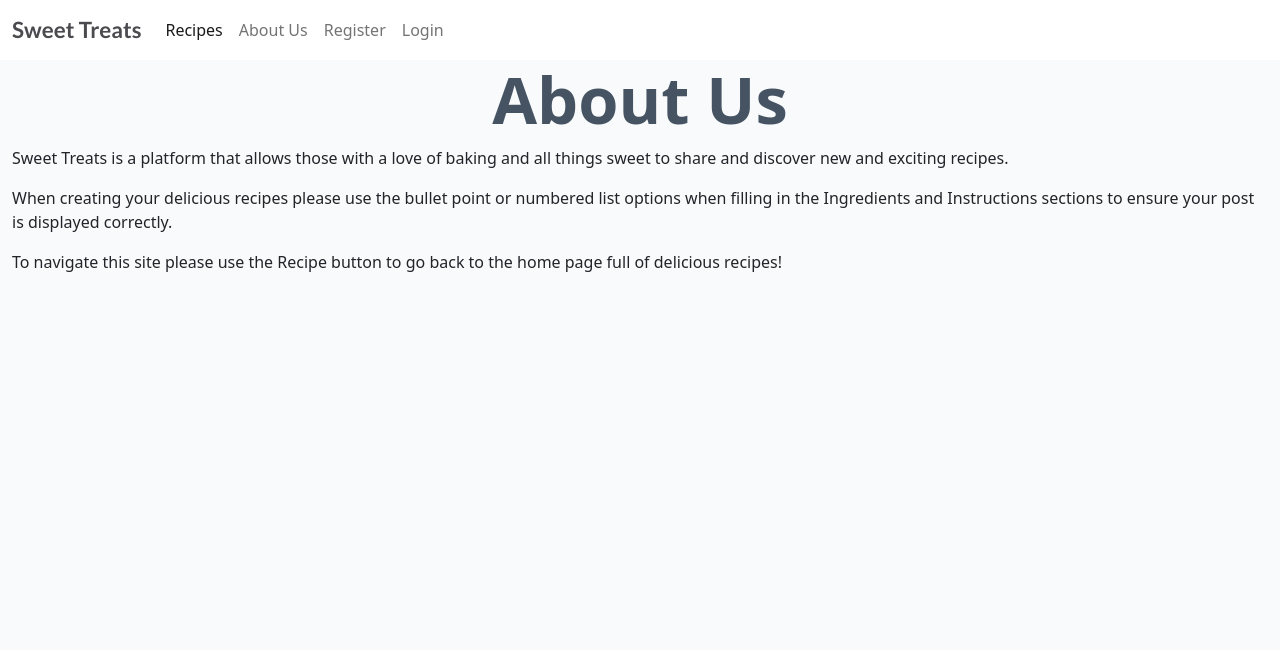
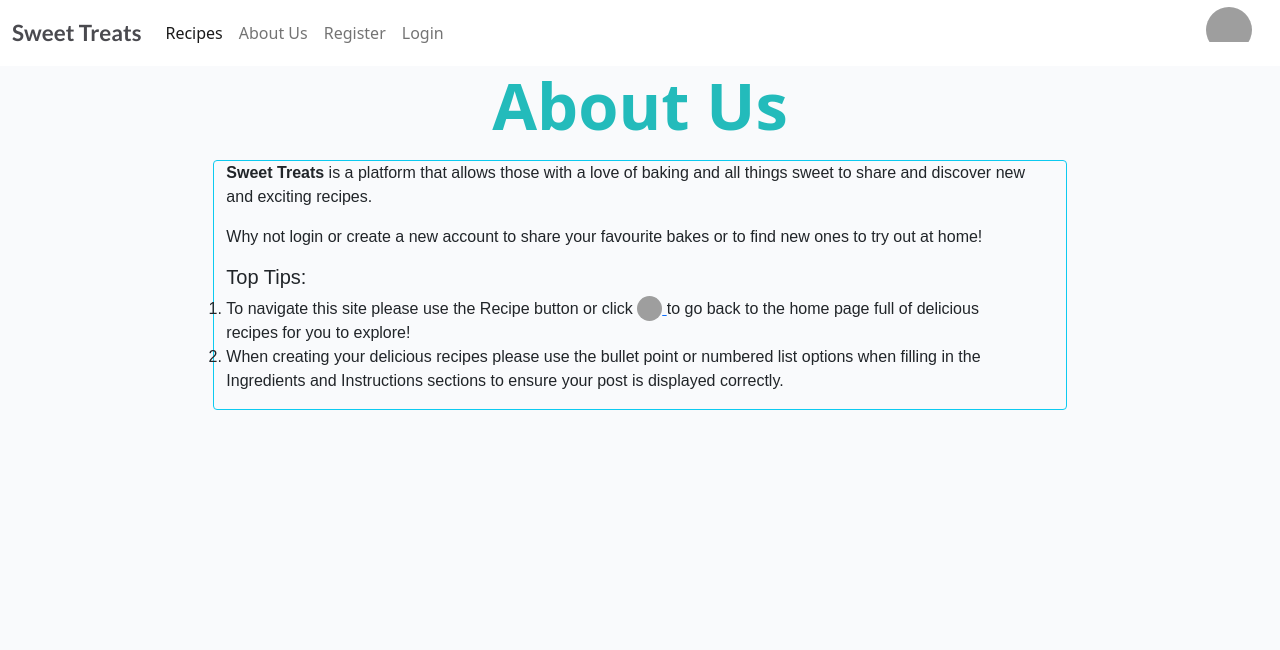
Before and after one commit to AmyDelaney94/sweet-treats, a Django app: page /about/ in a window 1280 px wide. Shown: the top 650 px of the page. Run offline with Django 3.2, Linux system fonts and the light colour scheme; grey boxes are pictures that could not be loaded.

Commit message:
Add styling to about page, update styling on posts page and add logo to navigation

```diff
--- a/static/css/style.css
+++ b/static/css/style.css
@@ -24,6 +24,14 @@ body {
 
 .main-bg {
     background-color: #F9FAFC;
+}
+
+.cupcake-image{
+    width: 46px;
+    height: 46px;
+    border-radius: 50%;
+    overflow: hidden;
+    margin-top: -6px;
 }
 
 /* Index page */
@@ -55,12 +63,12 @@ body {
     overflow: hidden;
     position: relative;
     display: inline-block;
-    height: 33vh;
+    height: 40vh;
     width: 100%;
 }
 
 .masthead-text {
-    background-color: #445261;
+    background-color: #23BBBB;
     color: white;
     position: relative;
 }
@@ -77,11 +85,7 @@ body {
     right: 90%;
     height: 100%;
     width: 150%;
-    background: #445261;
-    -webkit-transform: skew(15deg);
-    -moz-transform: skew(15deg);
-    transform: skew(15deg);
-    z-index: 100;
+    background: #23BBBB;
 }
 
 .post-link {
@@ -91,7 +95,7 @@ body {
 
 .post-link:hover,
 .page-link {
-    color: #E84610;
+    color: navy;
 }
 
 /* posts page */
@@ -102,13 +106,8 @@ body {
 
 .post-subtitle {
     margin-left: 5%;
-    color: lightgray;
+    color: #fff;
 }
-
-/* .comment {
-    justify-content: space-evenly;
-
-} */
 
 /* Signup Page */
 .btn-register {
@@ -146,6 +145,7 @@ body {
     border: none;
 }
 
+
 /* Creating Posts */
 .recipe-heading {
     text-align: center;
@@ -163,7 +163,20 @@ body {
     text-align: center;
     font-weight: bold;
     font-size: 65px;
-    color: #465362;
+    color: #23BBBB;
+}
+
+.about {
+    font-family: Arial, Helvetica, sans-serif;
+    font-weight: 500;
+}
+
+.cupcake {
+    width: 25px;
+    height: 25px;
+    border-radius: 50%;
+    overflow: hidden;
+    margin-top: -3px;
 }
 
 /* Update and Delete Posts */
--- a/templates/about.html
+++ b/templates/about.html
@@ -5,17 +5,33 @@
 <div class="container-fluid">
     <h1 class="about-heading">About Us</h1>
 </div>
-<div class="container-fluid">
+<div class="container-fluid col-md-8 card mb-4 mt-3 border border-info">
+    <div class="row about">
         <div class="row">
-        <p> Sweet Treats is a platform that allows those with a love of
+            <p> <strong>Sweet Treats</strong> is a platform that allows those with a love of
                 baking and all things sweet to share and discover new and exciting
                 recipes.
             </p>
-        <p> When creating your delicious recipes please use the bullet point
+            <p>
+                Why not login or create a new account to share your favourite bakes or
+                to find new ones to try out at home!
+            </p>
+        </div>
+        <div class="row">
+            <h5>Top Tips:</h5>
+            <ol>
+                <li>To navigate this site please use the Recipe button or click
+                    <a href="/">
+                        <img class="cupcake"
+                            src="https://res.cloudinary.com/amyd/image/upload/t_media_lib_thumb/v1657711691/Carrot-Cupcakes.jpg">
+                    </a>to go back to the home page full of delicious recipes for you to explore!
+                </li>
+                <li> When creating your delicious recipes please use the bullet point
                     or numbered list options when filling in the Ingredients and Instructions
                     sections to ensure your post is displayed correctly.
-        </p>
-        <p>To navigate this site please use the Recipe button to go back to the home page full of delicious recipes! </p>
+                </li>
+            </ol>
+        </div>
     </div>
 </div>
 {%endblock%}
--- a/templates/base.html
+++ b/templates/base.html
@@ -11,7 +11,7 @@
     <meta name="keywords" content="baking, recipe, sweet treats">
 
     <!-- Favicon -->
-    <link rel="shortcut icon" type="image/jpg" href="{% static 'images/bake.png' %}"/>
+    <link rel="shortcut icon" type="image/jpg" href="{% static 'images/bake.png' %}" />
 
     <!-- Google Fonts  -->
     <link rel="preconnect" href="https://fonts.gstatic.com">
@@ -23,7 +23,7 @@
 
     <!-- Bootstrap CSS Link -->
     <link href="https://cdn.jsdelivr.net/npm/bootstrap@5.0.1/dist/css/bootstrap.min.css" rel="stylesheet"
-      integrity="sha384-+0n0xVW2eSR5OomGNYDnhzAbDsOXxcvSN1TPprVMTNDbiYZCxYbOOl7+AMvyTG2x" crossorigin="anonymous">
+        integrity="sha384-+0n0xVW2eSR5OomGNYDnhzAbDsOXxcvSN1TPprVMTNDbiYZCxYbOOl7+AMvyTG2x" crossorigin="anonymous">
     <script src="https://cdn.jsdelivr.net/npm/bootstrap@5.0.1/dist/js/bootstrap.bundle.min.js"
         integrity="sha384-gtEjrD/SeCtmISkJkNUaaKMoLD0//ElJ19smozuHV6z3Iehds+3Ulb9Bn9Plx0x4" crossorigin="anonymous">
     </script>
@@ -40,7 +40,8 @@
 
     <nav class="navbar navbar-expand-lg navbar-light bg-white">
         <div class="container-fluid">
-            <a class="navbar-brand" href="{% url 'home' %}"><span class="brand" aria-label="Return to Home Page">Sweet Treats</span></a>
+            <a class="navbar-brand" href="{% url 'home' %}"><span class="brand" aria-label="Return to Home Page">Sweet
+                    Treats</span></a>
             <button class="navbar-toggler" type="button" data-bs-toggle="collapse" data-bs-target="#navbarText"
                 aria-controls="navbarText" aria-expanded="false" aria-label="Toggle navigation">
                 <span class="navbar-toggler-icon"></span>
@@ -69,6 +70,12 @@
                     </li>
                     {% endif %}
                 </ul>
+                <a class="navbar-brand" href="/">
+                    <div class="cupcake-image">
+                        <img src="https://res.cloudinary.com/amyd/image/upload/t_media_lib_thumb/v1657711691/Carrot-Cupcakes.jpg"
+                            class="img-fluid">
+                    </div>
+                </a>
                 <!-- <span class="navbar-text text-muted">
                     A creative place for lovers of Sweet Treats!
                 </span> -->
@@ -105,10 +112,10 @@
             <i class="fab fa-youtube-square ms-3"></i></p>
     </footer>
     <script>
-        setTimeout(function(){
-           let messages = document.getElementById("msg");
-           let alert = new bootstrap.Alert(messages);
-           alert.close();
+        setTimeout(function () {
+            let messages = document.getElementById("msg");
+            let alert = new bootstrap.Alert(messages);
+            alert.close();
         }, 2500);
     </script>
 </body>
--- a/templates/posts.html
+++ b/templates/posts.html
@@ -25,13 +25,13 @@
 
 <div class="container">
     <div class="row">
-        <div class="col card mb-4  mt-3 left  top">
+        <div class="col card mb-4  mt-3 left top">
             <div class="card-body">
                 <p class="card-text ">
                     {{ post.content | safe }}
                 </p>
                 <div class="row">
-                    <div class="col-1">
+                    <div class="col-2">
                         <strong>
                             {% if user.is_authenticated %}
                             <form class="d-inline" action="{% url 'posts_like' post.slug %}" method="Post">
@@ -78,7 +78,7 @@
             </div>
         </div>
 
-        <div class="col-6 card border border-info comment">
+        <div class="col-6 card">
             <div class="col-md-6 card mb-4 mt-3">
                 <h3>Comments:</h3>
                 <div class="card-body">
```
Lines whose indentation alone changed are shown as unchanged.
